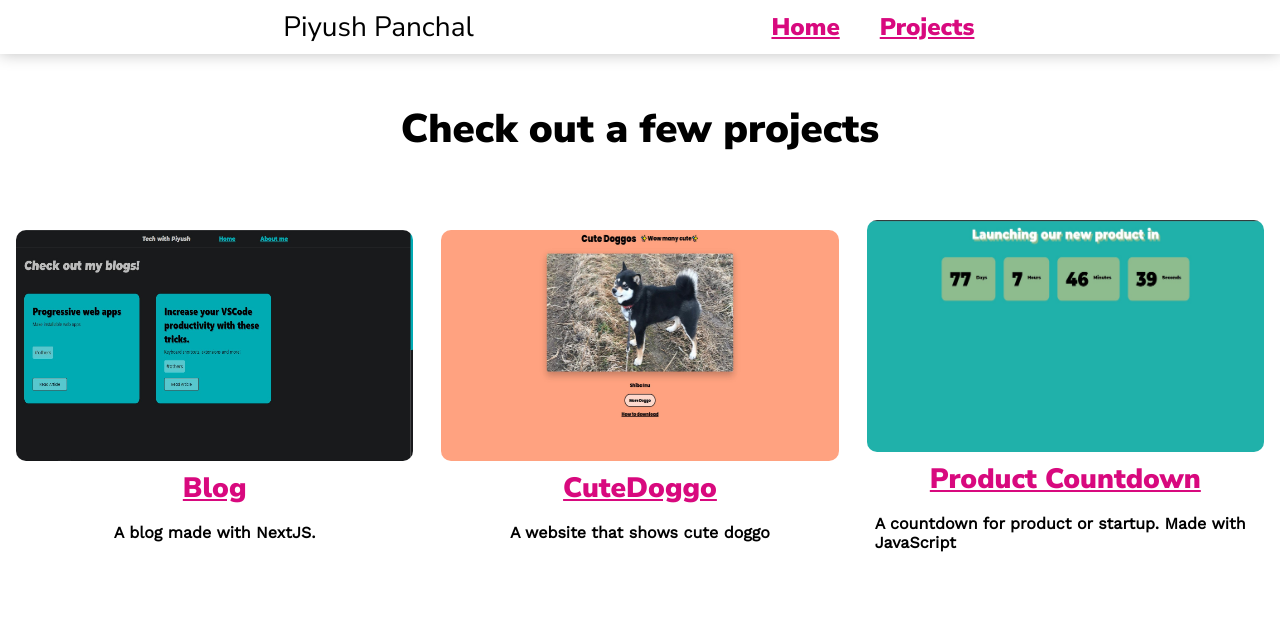
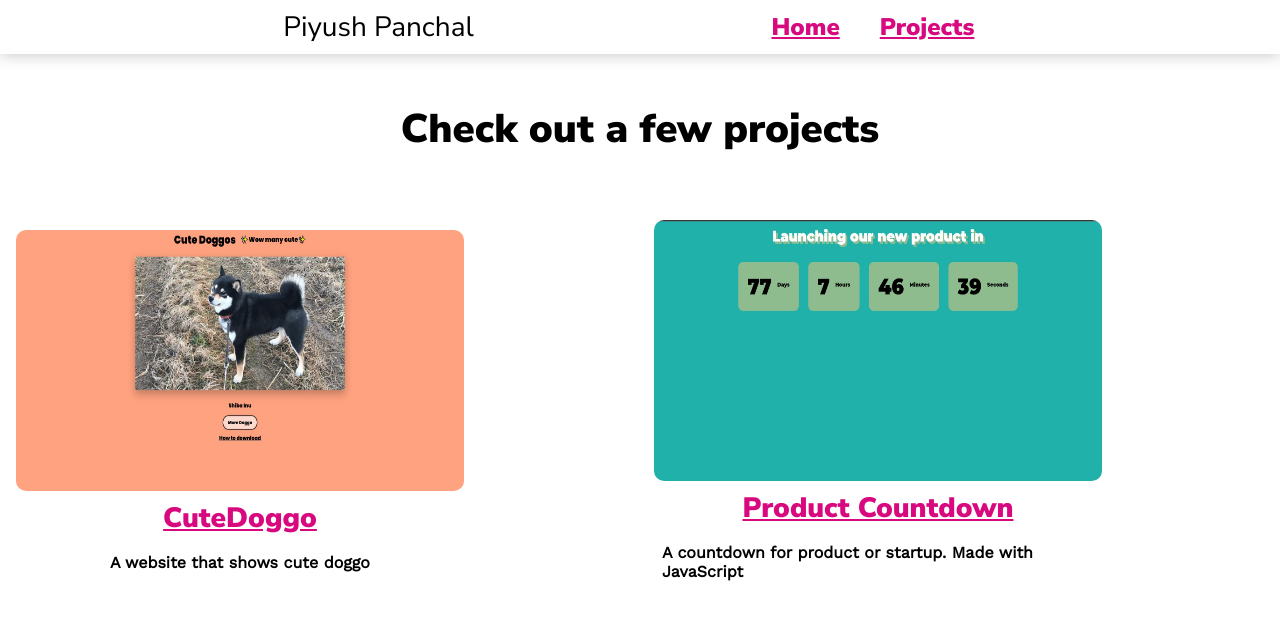
Before and after one commit to Programmer005/new-portfolio-nextjs, a Next.js app: page /projects in a window 1280 px wide. Shown: the top 620 px of the page. Built offline with nearby package versions, Linux system fonts and the light colour scheme.

Commit message:
Update projects.js

```diff
--- a/pages/projects.js
+++ b/pages/projects.js
@@ -11,13 +11,6 @@ export default function projects() {
       <Headings text="Check out a few projects" />
 
       <div className="project_grid">
-        <Project
-          link="https://techwithpiyush.vercel.app"
-          title="Blog"
-          image="/projects/blog-project.jpg"
-          desc="A blog made with NextJS."
-          alt="blog"
-        />
         <Project
           link="https://cutedoggo.netlify.app/"
           title="CuteDoggo"
```
